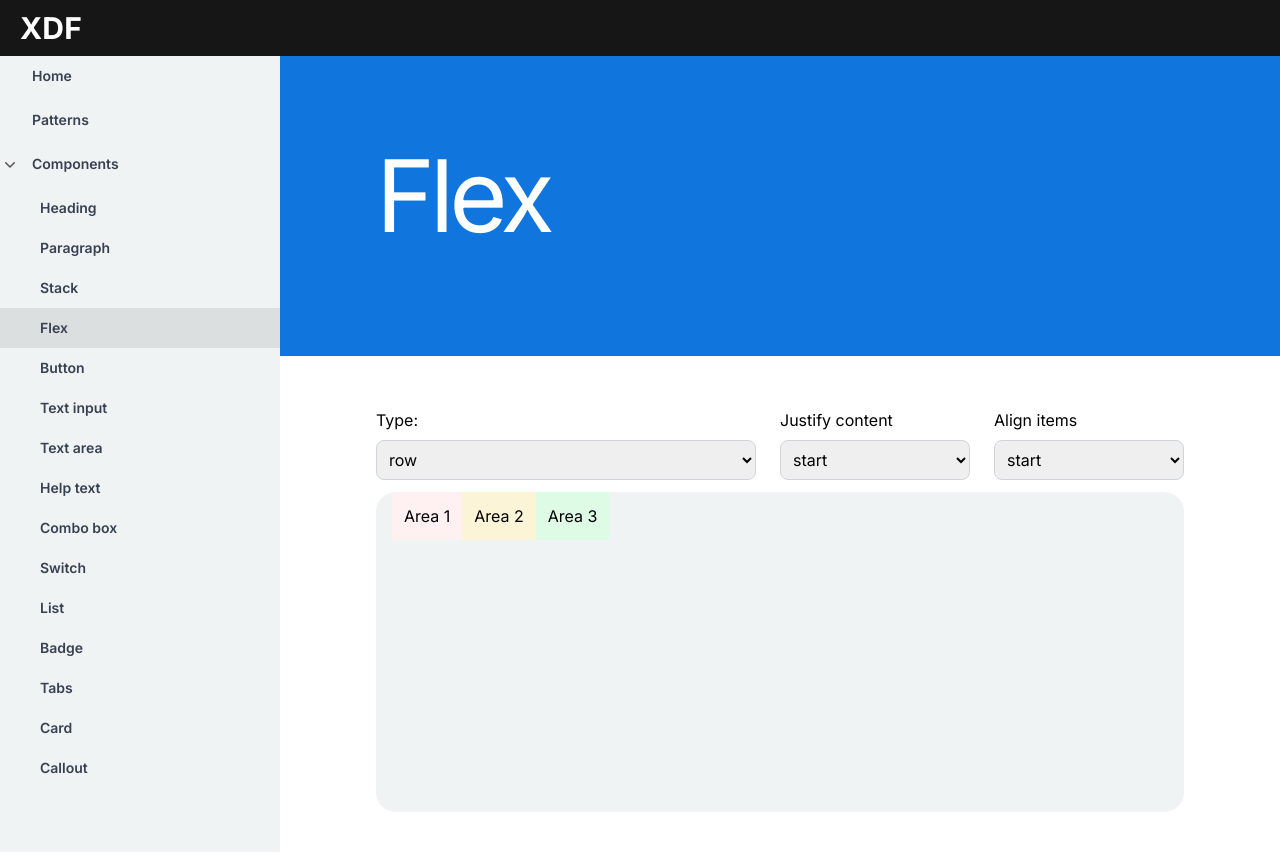
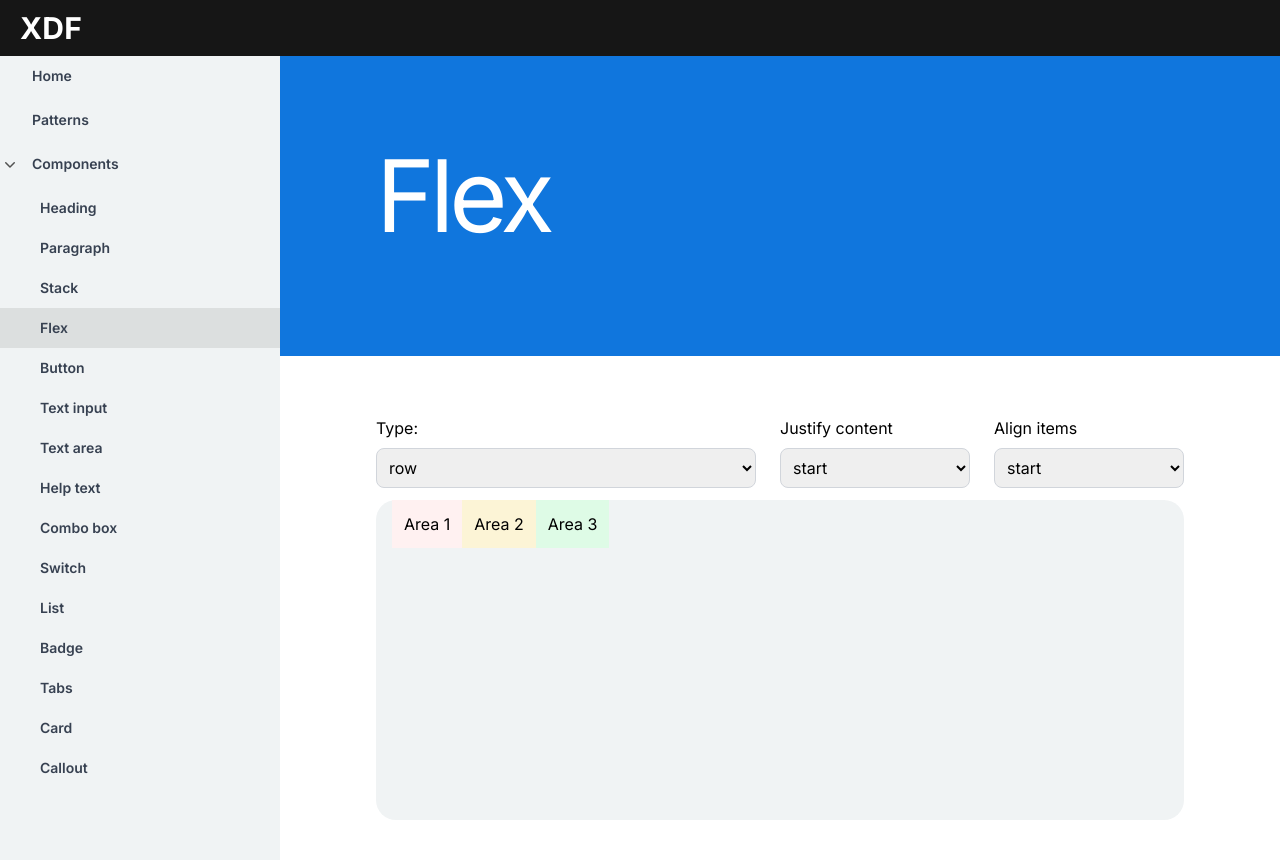
Before and after one commit to totisama/design-system, a Next.js app: page /components/flex in a window 1280 px wide. Built offline with nearby package versions, Linux system fonts and the light colour scheme.

Commit message:
change paddings

```diff
--- a/src/components/page-wrapper.tsx
+++ b/src/components/page-wrapper.tsx
@@ -14,7 +14,7 @@ export const PageWrapper = ({
           {name}
         </h1>
       </div>
-      <main className='px-24 py-10 max-w-5xl'>{children}</main>
+      <main className='px-24 pb-10 pt-[48px] max-w-5xl'>{children}</main>
     </>
   )
 }
```
